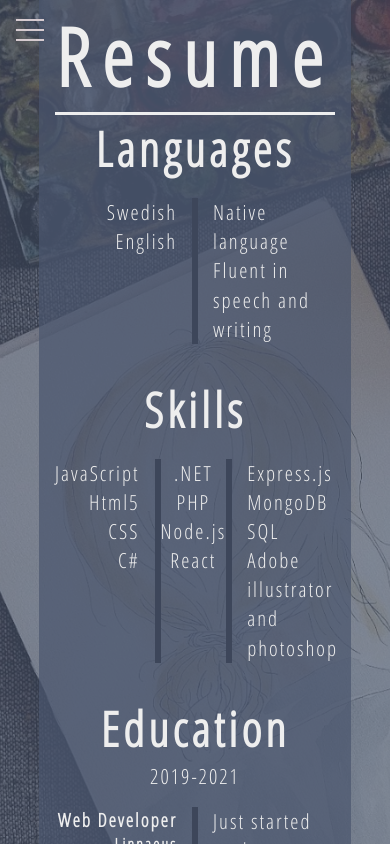
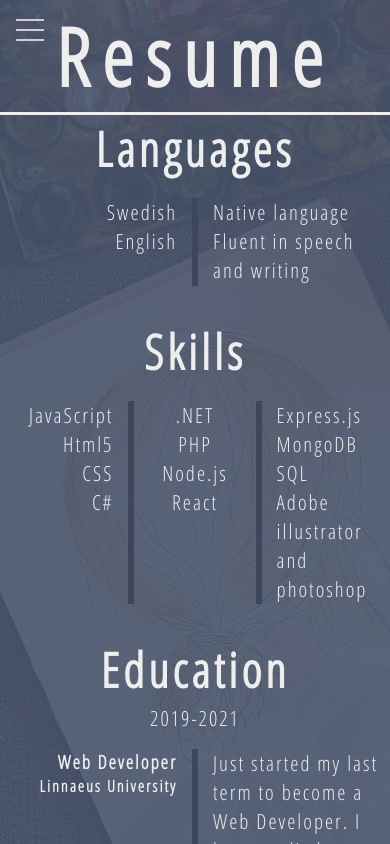
Before and after one commit to pg222jx/portfolio, a React (Create React App) app: page /resume in a window 390 px wide. Built offline with nearby package versions, Linux system fonts and the light colour scheme.

Commit message:
Media query for resume page

```diff
--- a/src/App.css
+++ b/src/App.css
@@ -446,4 +446,10 @@ a {
     max-width: 80%;
     min-width: 20%;
   }
+
+  .resume {
+    width: 100vw;
+    padding-left: 0;
+    padding-right: 0;
+  }
 }
```
